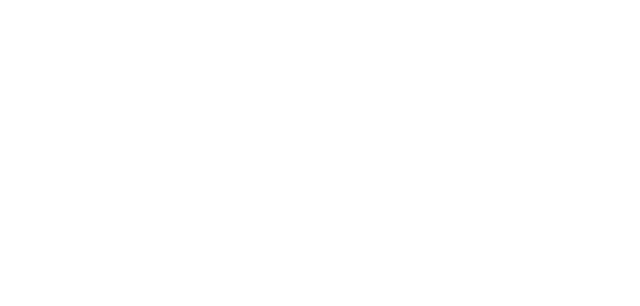
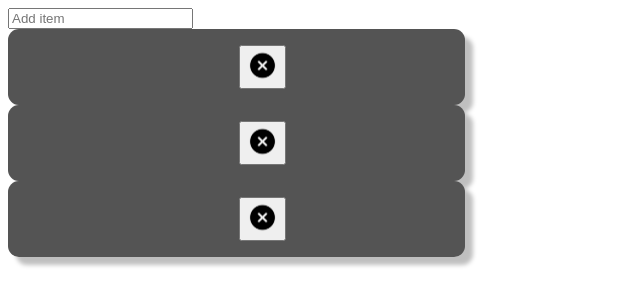
Before and after one commit to MasMits/Todo-app, a React (Create React App) app: page / in a window 1280 px wide. Shown: the top 306 px of the page, without its empty margins (0-640 px from the left). Built offline with nearby package versions, Linux system fonts and the light colour scheme.

Commit message:
add: App.js

```diff
--- a/src/App.js
+++ b/src/App.js
@@ -1,8 +1,36 @@
 import './styles/App.css';
+import TodoInput from "./components/TodoInput";
+import TodoItem from "./components/TodoItem";
+import React, {useState} from 'react';
 
 function App() {
+const [todos, setTodos] = useState([
+      {id: 1, title:'Smth', isComplited: false},
+      {id: 2, title:'Smth2', isComplited: false},
+      {id: 3, title:'Smth3', isComplited: false},
+    ]
+)
+  const addItem = (e) => {
+    // setTodos([...todos, {
+    //   id: Date.now(),
+    //   children, //title
+    //   isComplited: false
+    // }
+  }
+
   return (
     <div className="App">
+
+      <TodoInput
+          value={todos}
+      />
+      {todos.map((todoItem) =>
+          <div
+              className = "player-wrapper"
+              key= {todoItem.id}>
+            <TodoItem todoItem={todoItem} key= {todoItem.id} />
+          </div>
+      )}
     </div>
   );
 }
--- a/src/components/TodoInput.jsx
+++ b/src/components/TodoInput.jsx
@@ -1,14 +1,14 @@
 import React, {useState} from 'react';
-import './styles/TodoInput.css';
-const TodoInput = ({addItem}) => {
-    const[title, setTitle] = useState('')
+//import './styles/TodoInput.css';
+const TodoInput = () => {
+    const[title, setTitle] = useState('');
     return (
         <div className='TodoInputClass'>
             <input
             type={'text'}
             onChange = {e => setTitle(e.target.value)}
             value={title}
-            onKeyPress={e => e.key === 'Enter' && addItem(title)}
+            //onKeyPress={e => e.key === 'Enter' && addItem(title)}
             placeholder={'Add item'}
             />
         </div>
```
